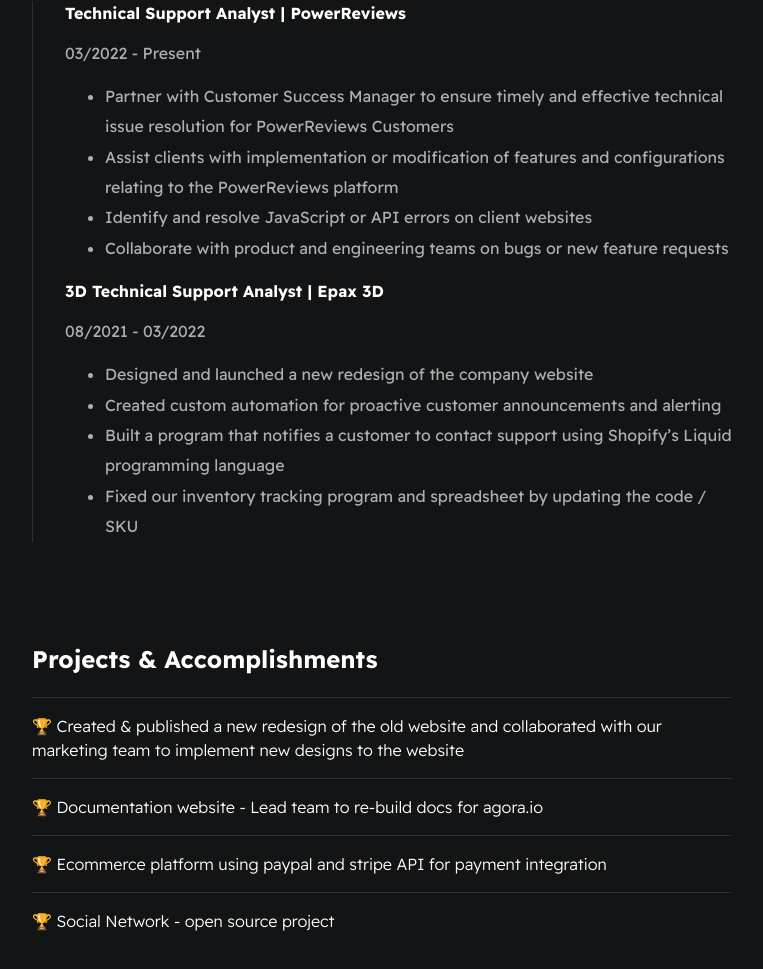
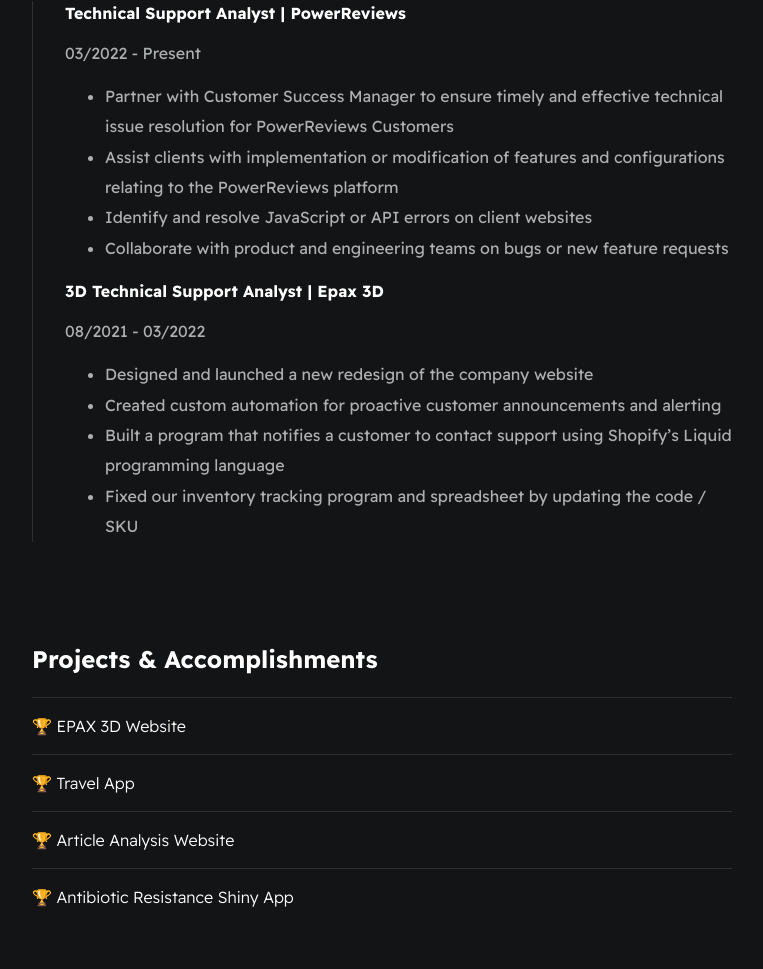
Before and after one commit to DTerrell21/Dylan-Resume-Website, a plain HTML site: page index.html in a window 1280 px wide. Shown: the part 852-1821 px from the top of the page, without its empty margins (258-1021 px from the left). Drawn offline with Linux system fonts and the light colour scheme.

Commit message:
Update index.html

```diff
--- a/index.html
+++ b/index.html
@@ -83,21 +83,19 @@
             <h2>Projects & Accomplishments</h2>
 
             <div class="card--project">
-                <a href="epaxproject.html" target="blank"><span>🏆 </span>Created & published a new redesign of the old website and collaborated with our
-                    marketing team to implement new designs to the website
-                    </a>
+                <a href="epaxproject.html" target="blank"><span>🏆 </span>EPAX 3D Website</a>
             </div>
 
             <div class="card--project">
-                <a href="project1.html" target="blank"><span>🏆 </span>Documentation website - Lead team to re-build docs for agora.io</a>
+                <a href="epaxproject.html" target="blank"><span>🏆 </span>Travel App</a>
             </div>
 
             <div class="card--project">
-                <a href="project1.html" target="blank"><span>🏆 </span>Ecommerce platform using paypal and stripe API for payment integration</a>
+                <a href="epaxproject.html" target="blank"><span>🏆 </span>Article Analysis Website</a>
             </div>
 
             <div class="card--project">
-                <a href="project1.html" target="blank"><span>🏆 </span>Social Network - open source project</a>
+                <a href="epaxproject.html" target="blank"><span>🏆 </span>Antibiotic Resistance Shiny App</a>
             </div>
 
         </section>
```
